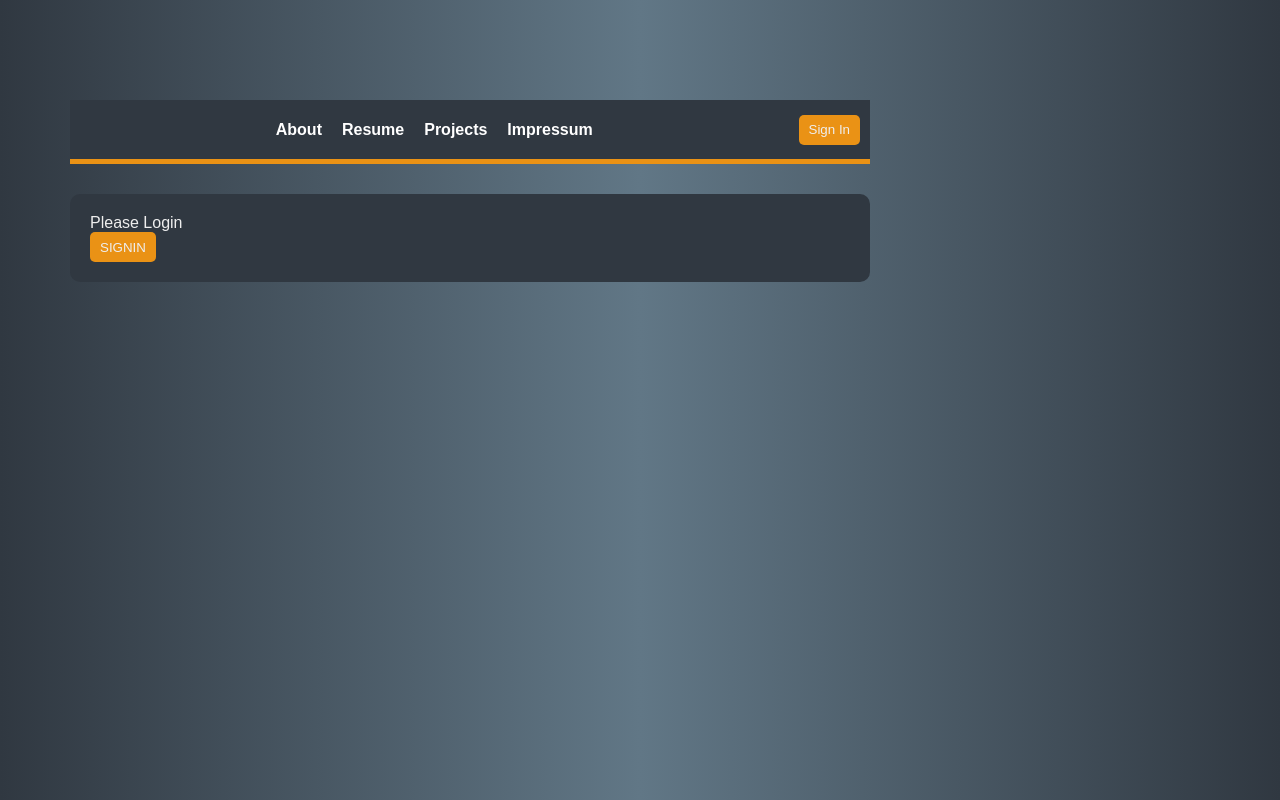
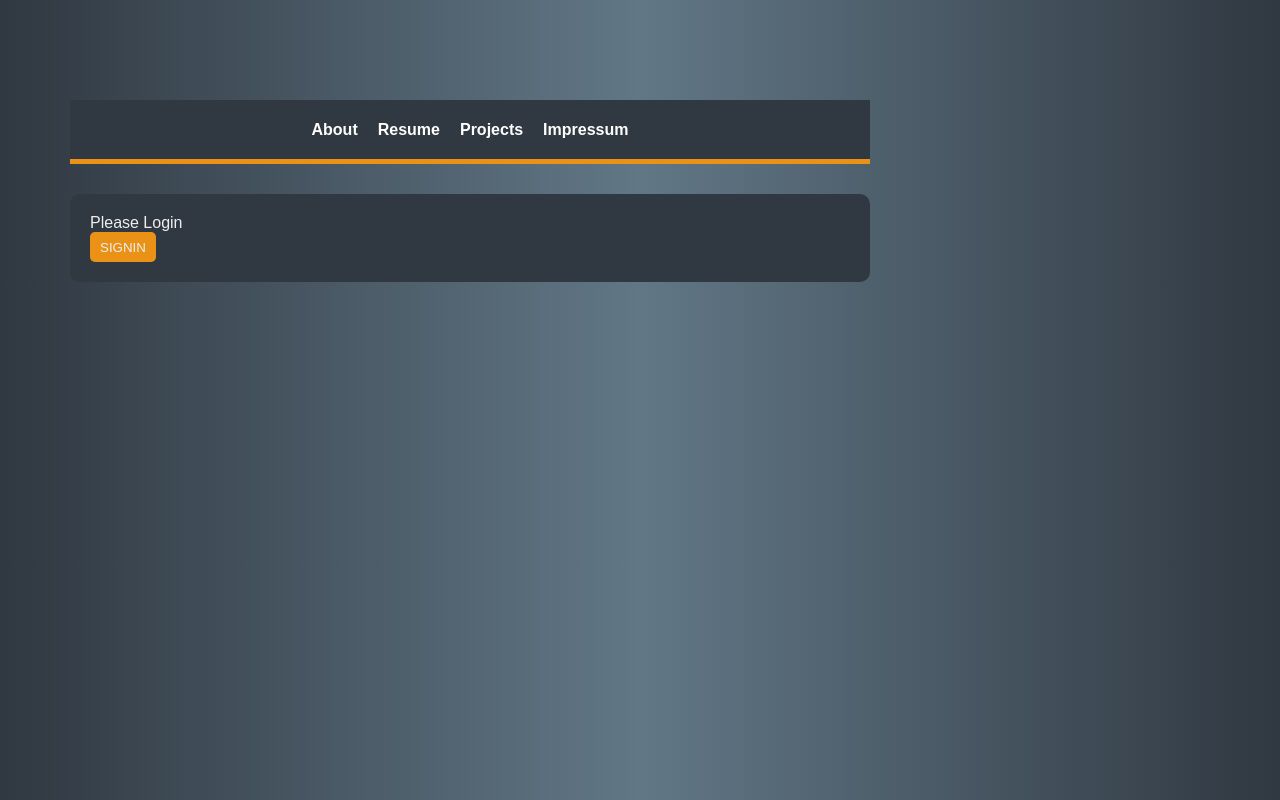
Before and after one commit to Benexdrake/portfolio_next, a Next.js app: page /admin in a window 1280 px wide. Built offline with nearby package versions, Linux system fonts and the light colour scheme; no server answers; a web font is replaced by a local one.

Commit message:
no need for login

```diff
--- a/components/navbar/navbar.tsx
+++ b/components/navbar/navbar.tsx
@@ -19,7 +19,7 @@ export default function Navbar()
                     )}
                 </ul>
             </div>
-            { !session &&
+            {/* { !session &&
           <>
             <button className={style.button} onClick={() => signIn('discord')}>Sign In</button>
           </>
@@ -29,7 +29,7 @@ export default function Navbar()
           <>
             <button  className={style.button} onClick={() => signOut()}>Sign Out</button>
           </>
-        }
+        } */}
     </nav>
     )
 }
```
